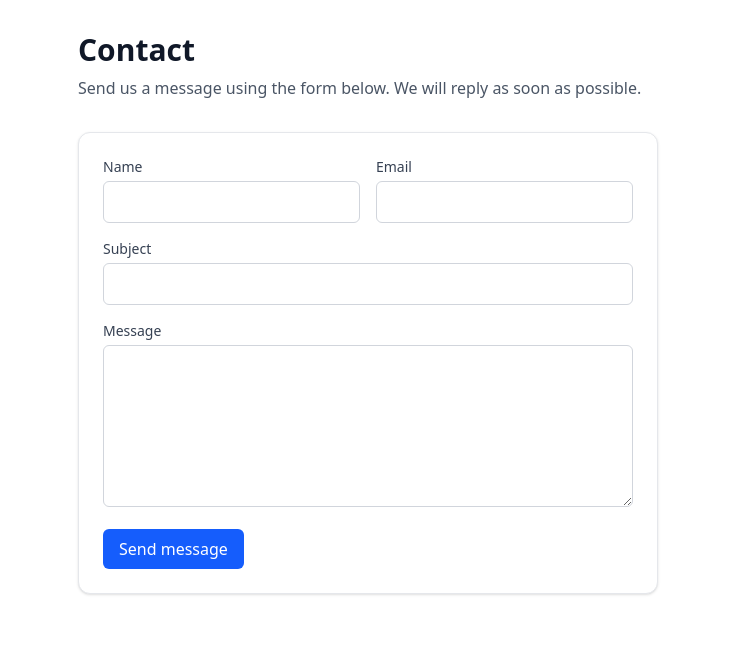
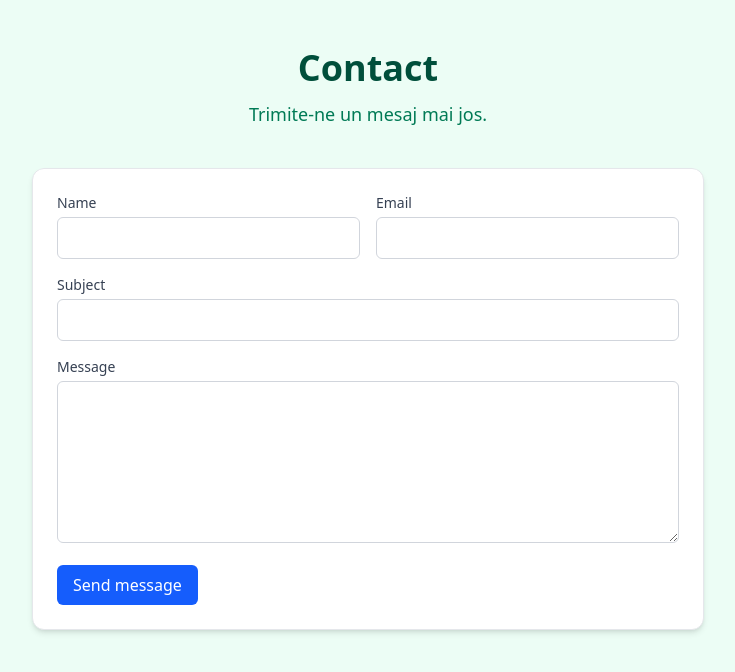
Before and after one commit to chiroiucristina/ProiectCloudComputing, a Next.js app: page /contact in a window 1280 px wide. Shown: the top 672 px of the page, without its empty margins (272-1007 px from the left). Built offline with nearby package versions, Linux system fonts and the light colour scheme.

Commit message:
Try fix build

```diff
--- a/app/contact/page.jsx
+++ b/app/contact/page.jsx
@@ -1,20 +1,23 @@
 import ContactForm from '@/components/ContactForm';
 
 export const metadata = {
-    title: 'Contact',
+    title: 'Contact | Jurnal de Călătorii',
 };
 
 export default function ContactPage() {
     return (
-        <main className="mx-auto max-w-3xl p-8">
-            <div className="mb-8">
-                <h1 className="text-3xl font-bold text-gray-900">Contact</h1>
-                <p className="mt-2 text-gray-600">
-                    Send us a message using the form below. We will reply as soon as possible.
-                </p>
-            </div>
-
-            <ContactForm />
-        </main>
+        <div className="min-h-screen bg-emerald-50 w-full text-neutral-900">
+            <main className="mx-auto max-w-3xl p-8 md:p-12">
+                <div className="mb-10 text-center">
+                    <h1 className="text-4xl font-bold text-emerald-900">Contact</h1>
+                    <p className="mt-3 text-lg text-emerald-700">
+                        Trimite-ne un mesaj mai jos.
+                    </p>
+                </div>
+                <div className="shadow-md rounded-xl overflow-hidden">
+                    <ContactForm />
+                </div>
+            </main>
+        </div>
     );
 }
```
